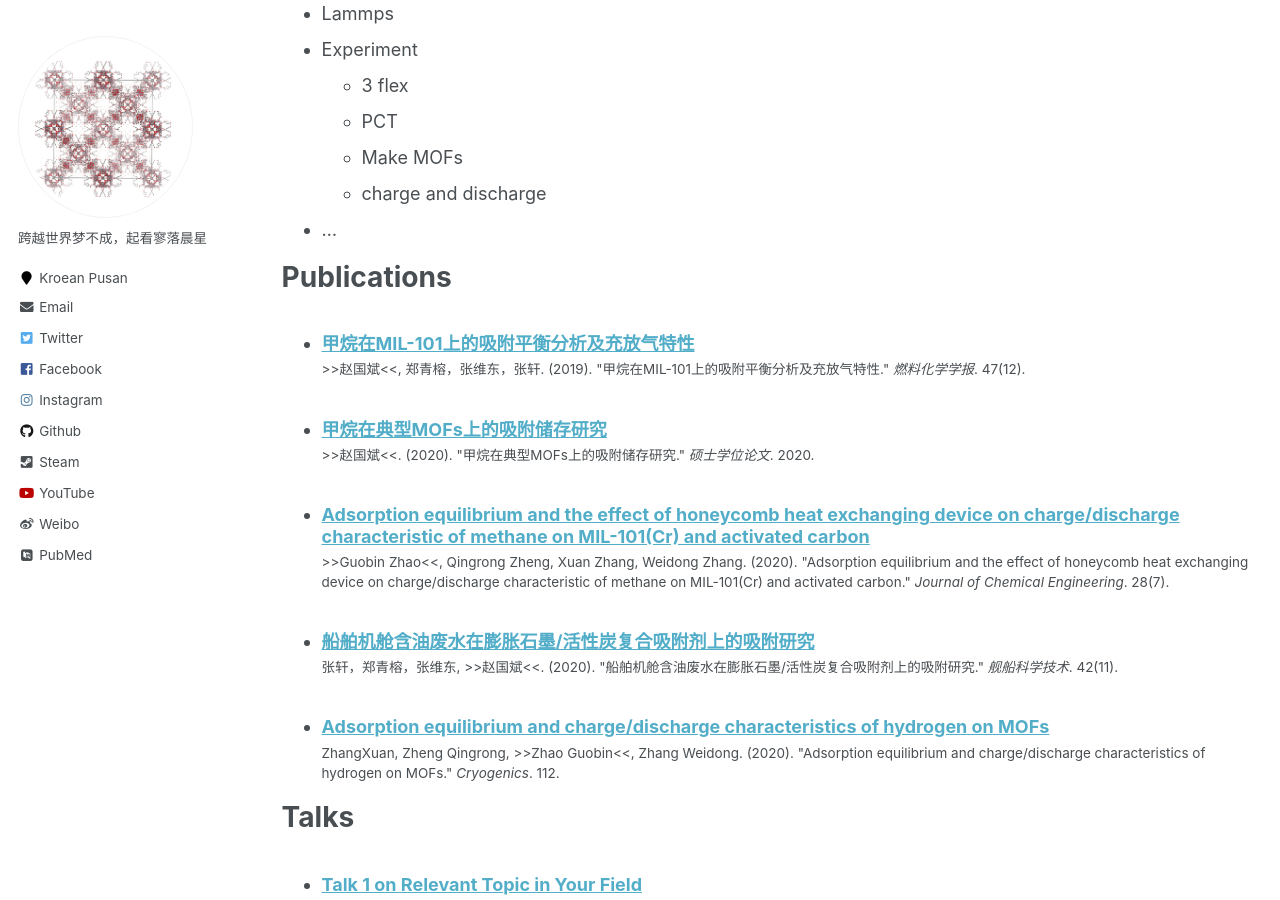
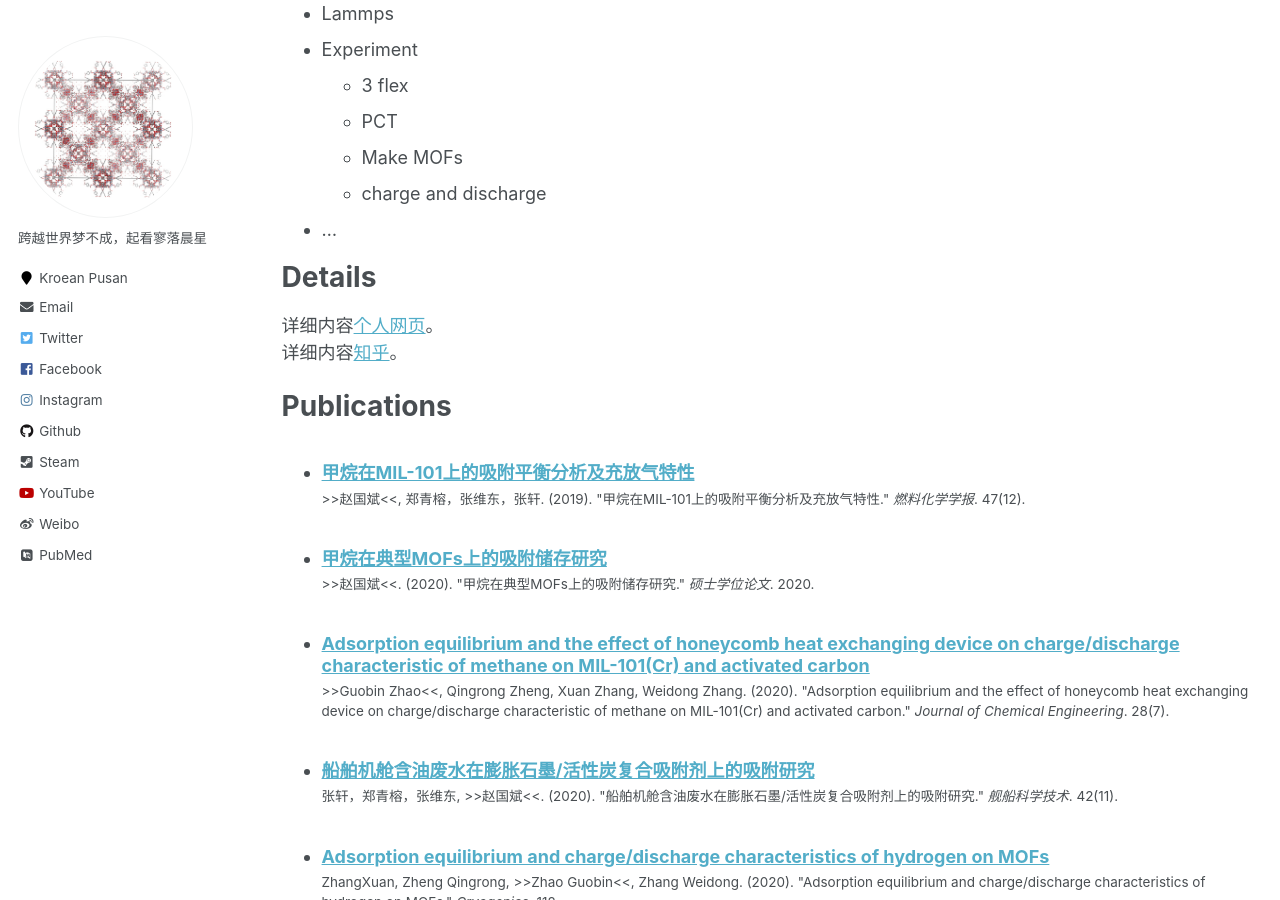
Before and after one commit to sxm13/ZGBshenxiaomoCV.github.io, a Jekyll site: the page built from _pages/cv.md, in a window 1280 px wide and 900 px high, scrolled down 1585 px. Built offline with Jekyll 4.4.1, drawn with Linux system fonts in a browser that asks for light colours; some web fonts are replaced.

Commit message:
Update cv.md

```diff
--- a/_pages/cv.md
+++ b/_pages/cv.md
@@ -63,6 +63,11 @@ Skills
   * charge and discharge
 * ...
 
+Details
+======
+详细内容[个人网页](https://sxm13.github.io/zhaoguobin.github.io/ "CV")。
+详细内容[知乎](https://www.zhihu.com/people/mo-ran-hui-shou-16-68-98 "CV")。
+
 Publications
 ======
   <ul>{% for post in site.publications %}
```
